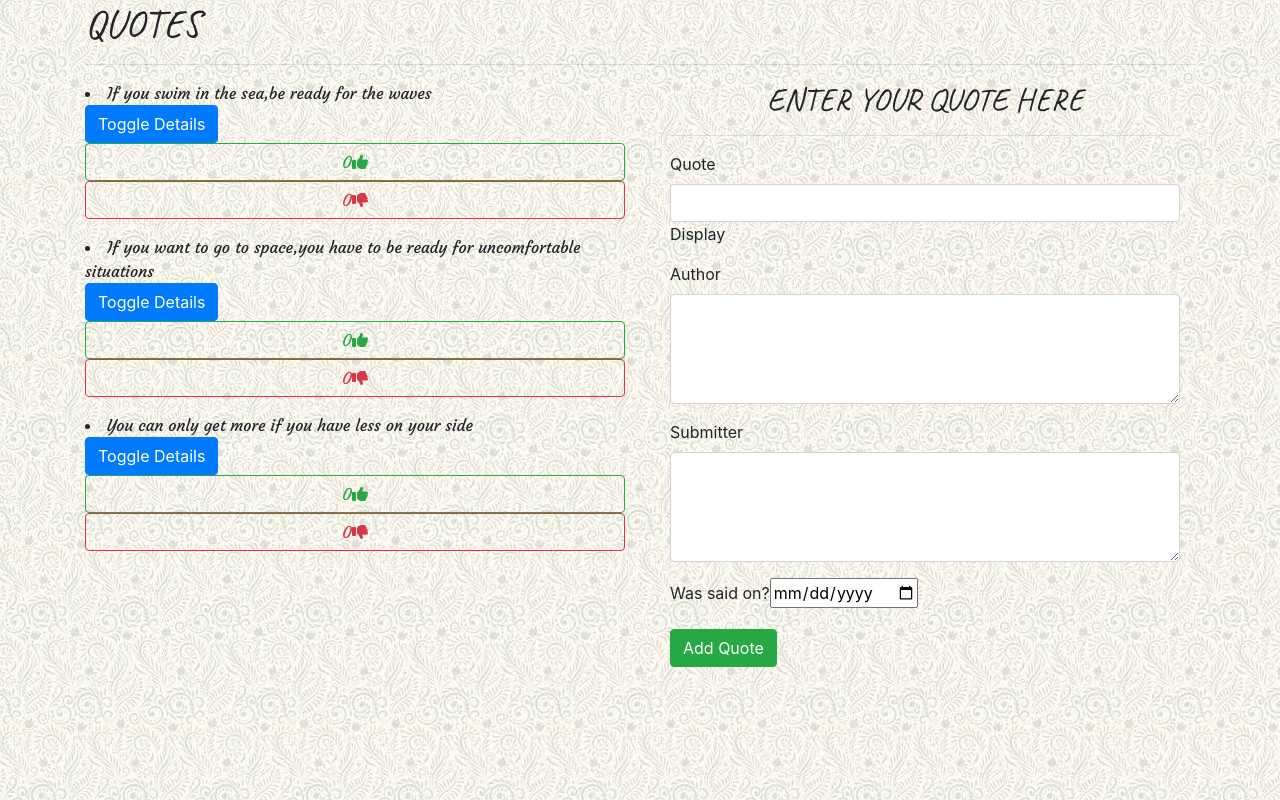
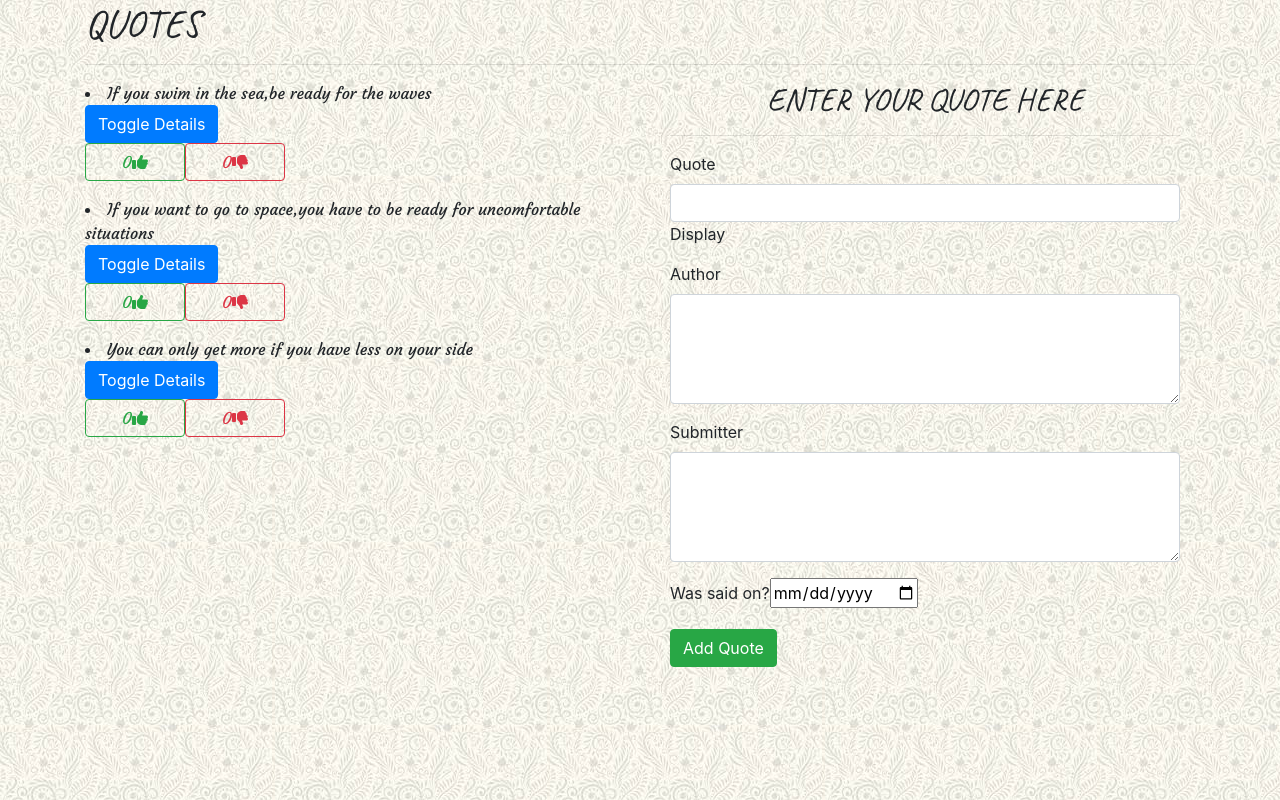
Before and after one commit to EmmanuelWanzala/Quotes, an Angular app: page / in a window 1280 px wide. Built offline with nearby package versions, Linux system fonts and the light colour scheme.

Commit message:
styled buttons

```diff
--- a/src/styles.css
+++ b/src/styles.css
@@ -12,3 +12,7 @@ h1,h2{
  li,p{
      font-family: 'Courgette', cursive;
 }
+
+.col{
+     width: 100px;
+}
```
